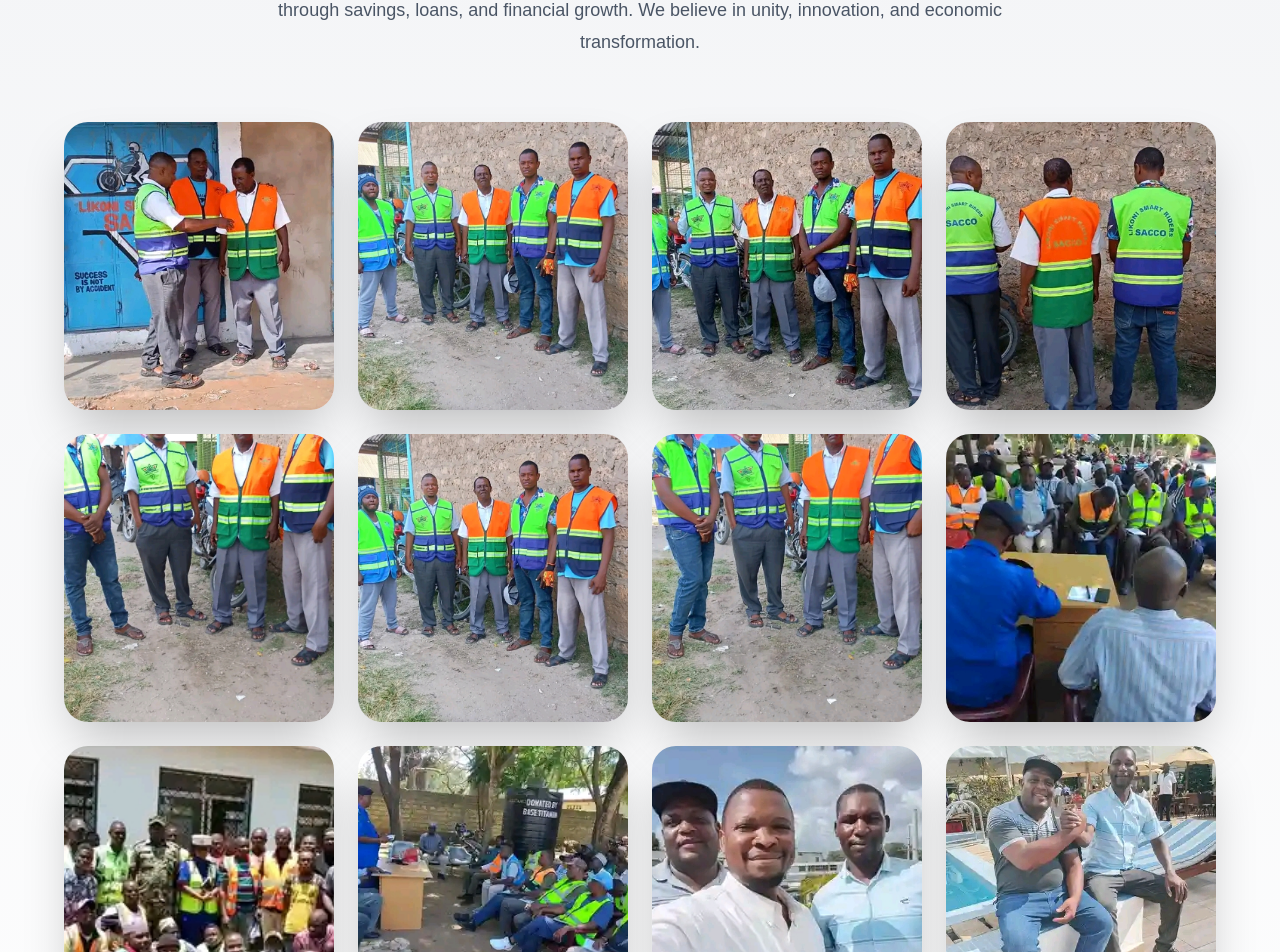
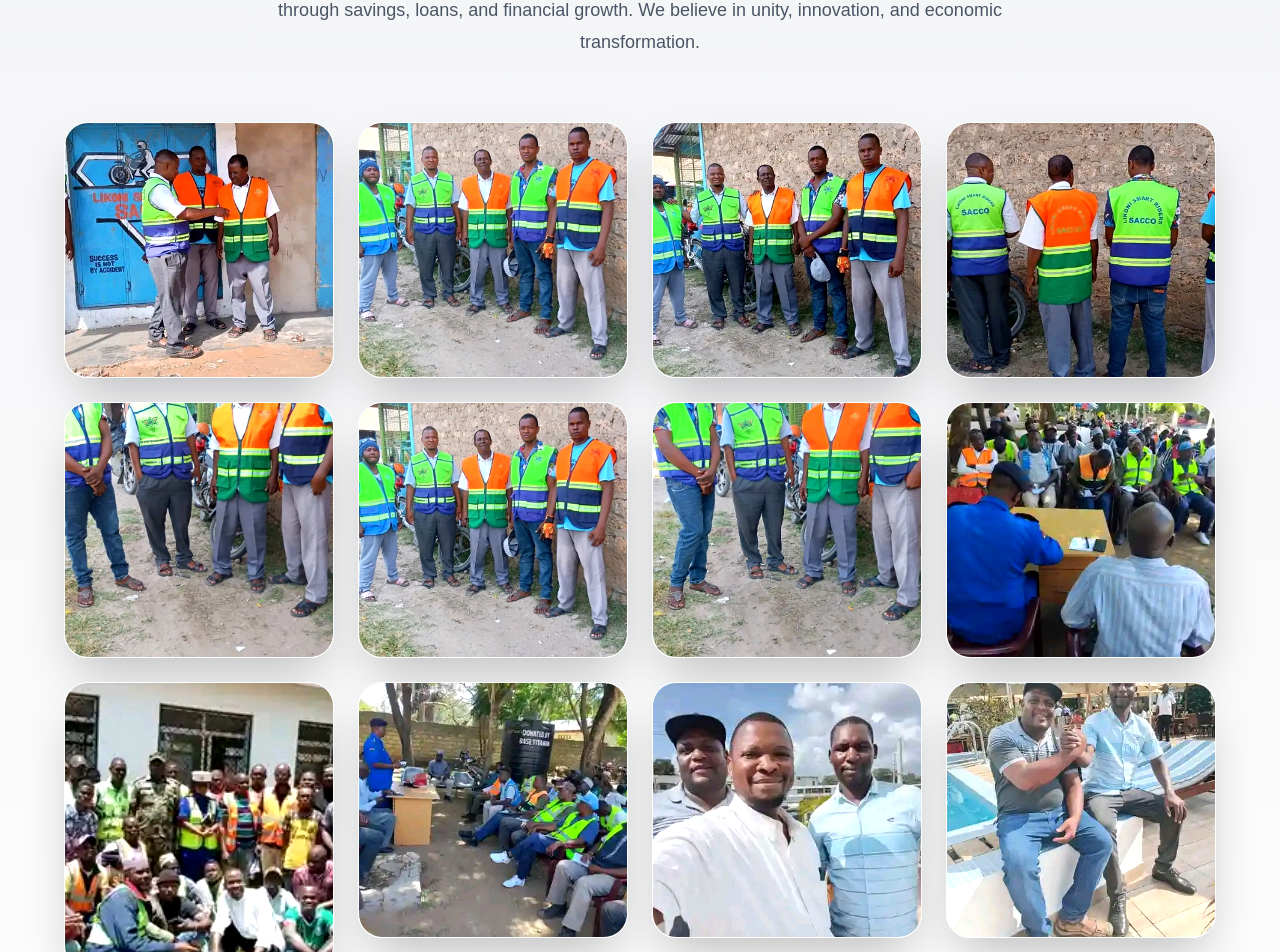
Before and after one commit to rommyromzy-prog/likoni-smart-riders-sacco, a Next.js app: page / in a window 1280 px wide. Shown: the part 2060-3012 px from the top of the page. Built offline with nearby package versions, Linux system fonts and the light colour scheme.

Commit message:
Update Website

```diff
--- a/app/components/About.tsx
+++ b/app/components/About.tsx
@@ -37,8 +37,7 @@ export default function About() {
             transition={{ duration: 0.8 }}
             src="/images/team1.jpg"
             alt="Team"
-            className="rounded-3xl shadow-2xl object-cover h-72 w-full hover:scale-105 transition duration-500"
-          />
+            className="h-64 w-full object-cover rounded-3xl shadow-2xl border border-white hover:scale-105 hover:-translate-y-2 transition duration-500 contrast-110 brightness-105"        />
 
           <motion.img
             initial={{ opacity: 0, scale: 0.8 }}
@@ -46,7 +45,7 @@ export default function About() {
             transition={{ duration: 1 }}
             src="/images/team2.jpg"
             alt="Members"
-            className="rounded-3xl shadow-2xl object-cover h-72 w-full hover:scale-105 transition duration-500"
+            className="h-64 w-full object-cover rounded-3xl shadow-2xl border border-white hover:scale-105 hover:-translate-y-2 transition duration-500 contrast-110 brightness-105"
           />
 
           <motion.img
@@ -55,7 +54,7 @@ export default function About() {
             transition={{ duration: 1 }}
             src="/images/team3.jpg"
             alt="Members"
-            className="rounded-3xl shadow-2xl object-cover h-72 w-full hover:scale-105 transition duration-500"
+            className="h-64 w-full object-cover rounded-3xl shadow-2xl border border-white hover:scale-105 hover:-translate-y-2 transition duration-500 contrast-110 brightness-105"
           />
 
           <motion.img
@@ -64,7 +63,7 @@ export default function About() {
             transition={{ duration: 1 }}
             src="/images/team4.jpg"
             alt="Members"
-            className="rounded-3xl shadow-2xl object-cover h-72 w-full hover:scale-105 transition duration-500"
+            className="h-64 w-full object-cover rounded-3xl shadow-2xl border border-white hover:scale-105 hover:-translate-y-2 transition duration-500 contrast-110 brightness-105"
           />
 
 
@@ -74,7 +73,7 @@ export default function About() {
             transition={{ duration: 1 }}
             src="/images/team5.jpg"
             alt="Members"
-            className="rounded-3xl shadow-2xl object-cover h-72 w-full hover:scale-105 transition duration-500"
+          className="h-64 w-full object-cover rounded-3xl shadow-2xl border border-white hover:scale-105 hover:-translate-y-2 transition duration-500 contrast-110 brightness-105"
          />
 
           <motion.img
@@ -83,7 +82,7 @@ export default function About() {
             transition={{ duration: 1 }}
             src="/images/team6.jpg"
             alt="Members"
-            className="rounded-3xl shadow-2xl object-cover h-72 w-full hover:scale-105 transition duration-500"
+          className="h-64 w-full object-cover rounded-3xl shadow-2xl border border-white hover:scale-105 hover:-translate-y-2 transition duration-500 contrast-110 brightness-105"
         />
 
           <motion.img
@@ -92,7 +91,7 @@ export default function About() {
             transition={{ duration: 1 }}
             src="/images/team7.jpg"
             alt="Members"
-            className="rounded-3xl shadow-2xl object-cover h-72 w-full hover:scale-105 transition duration-500"
+            className="h-64 w-full object-cover rounded-3xl shadow-2xl border border-white hover:scale-105 hover:-translate-y-2 transition duration-500 contrast-110 brightness-105"
           />
 
              <motion.img
@@ -101,7 +100,7 @@ export default function About() {
             transition={{ duration: 1 }}
             src="/images/team8.jpg"
             alt="Members"
-            className="rounded-3xl shadow-2xl object-cover h-72 w-full hover:scale-105 transition duration-500"
+          className="h-64 w-full object-cover rounded-3xl shadow-2xl border border-white hover:scale-105 hover:-translate-y-2 transition duration-500 contrast-110 brightness-105"
           />
 
            <motion.img
@@ -110,7 +109,7 @@ export default function About() {
             transition={{ duration: 1 }}
             src="/images/team9.jpg"
             alt="Members"
-            className="rounded-3xl shadow-2xl object-cover h-72 w-full hover:scale-105 transition duration-500"
+            className="h-72 w-full object-cover rounded-3xl shadow-2xl border border-white hover:scale-105 hover:-translate-y-2 transition duration-500 contrast-110 brightness-105"
           />
 
           <motion.img
@@ -119,7 +118,7 @@ export default function About() {
             transition={{ duration: 1 }}
             src="/images/team10.jpg"
             alt="Members"
-            className="rounded-3xl shadow-2xl object-cover h-72 w-full hover:scale-105 transition duration-500"
+            className="h-64 w-full object-cover rounded-3xl shadow-2xl border border-white hover:scale-105 hover:-translate-y-2 transition duration-500 contrast-110 brightness-105"
           />
 
           <motion.img
@@ -128,7 +127,7 @@ export default function About() {
             transition={{ duration: 1 }}
             src="/images/team11.jpg"
             alt="Members"
-            className="rounded-3xl shadow-2xl object-cover h-72 w-full hover:scale-105 transition duration-500"
+            className="h-64 w-full object-cover rounded-3xl shadow-2xl border border-white hover:scale-105 hover:-translate-y-2 transition duration-500 contrast-110 brightness-105"
           />
 
           <motion.img
@@ -137,7 +136,7 @@ export default function About() {
             transition={{ duration: 1 }}
             src="/images/team12.jpg"
             alt="Members"
-            className="rounded-3xl shadow-2xl object-cover h-72 w-full hover:scale-105 transition duration-500"
+            className="h-64 w-full object-cover rounded-3xl shadow-2xl border border-white hover:scale-105 hover:-translate-y-2 transition duration-500 contrast-110 brightness-105"
           />
 
 
@@ -148,7 +147,7 @@ export default function About() {
             transition={{ duration: 1.2 }}
             src="/images/Our form.jpg"
             alt="Office"
-            className="rounded-3xl shadow-2xl object-cover h-72 w-full hover:scale-105 transition duration-500"
+            className="h-64 w-full object-cover rounded-3xl shadow-2xl border border-white hover:scale-105 hover:-translate-y-2 transition duration-500 contrast-110 brightness-105"
           />
 
         </div>
--- a/app/components/Loader.tsx
+++ b/app/components/Loader.tsx
@@ -19,7 +19,7 @@ export default function Loader() {
       >
 
         <h1 className="text-4xl md:text-6xl font-bold text-orange-500">
-          Likoni SACCO
+          Likoni Bodaboda Sacco
         </h1>
 
         <p className="text-white mt-4 text-lg">
```
